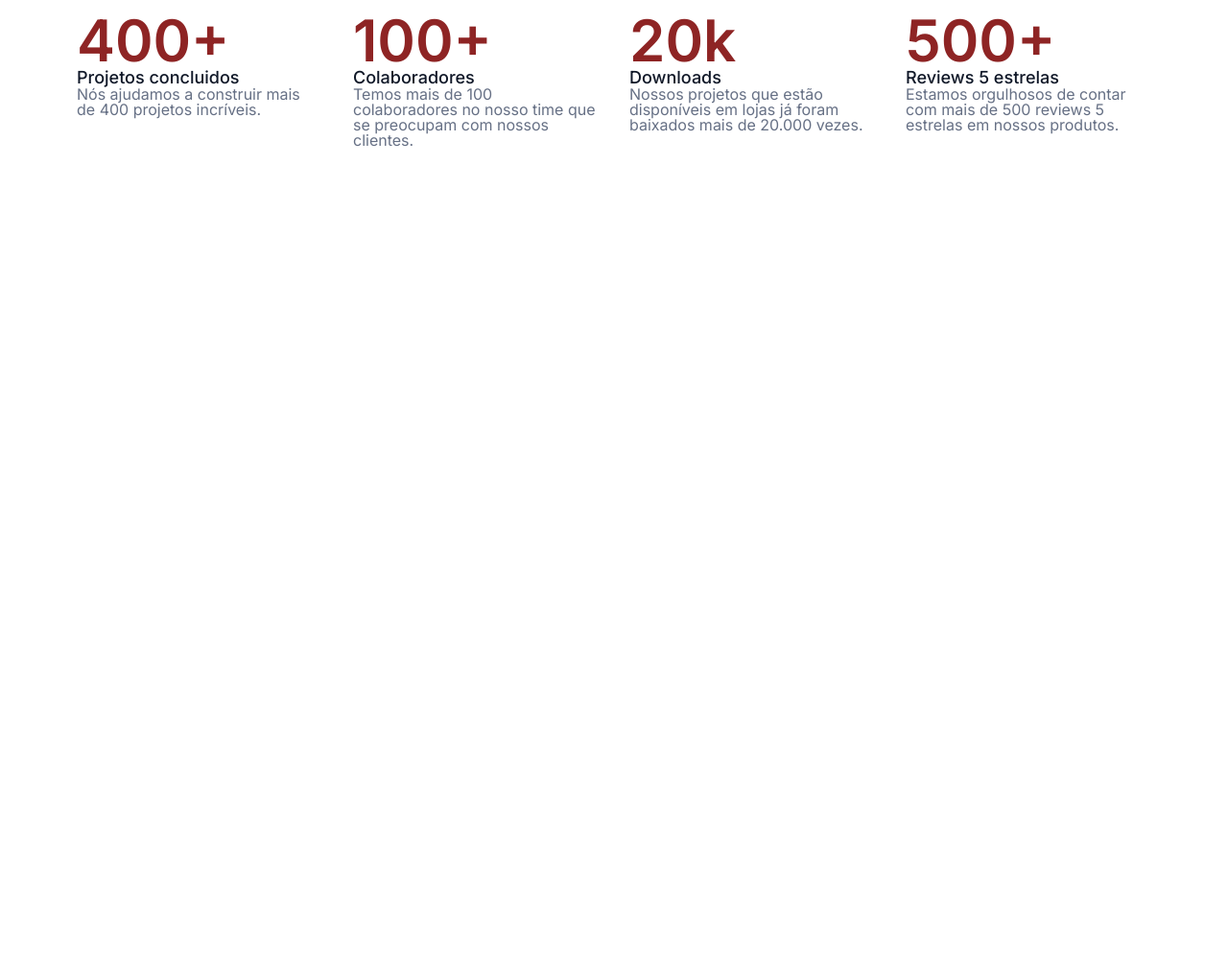
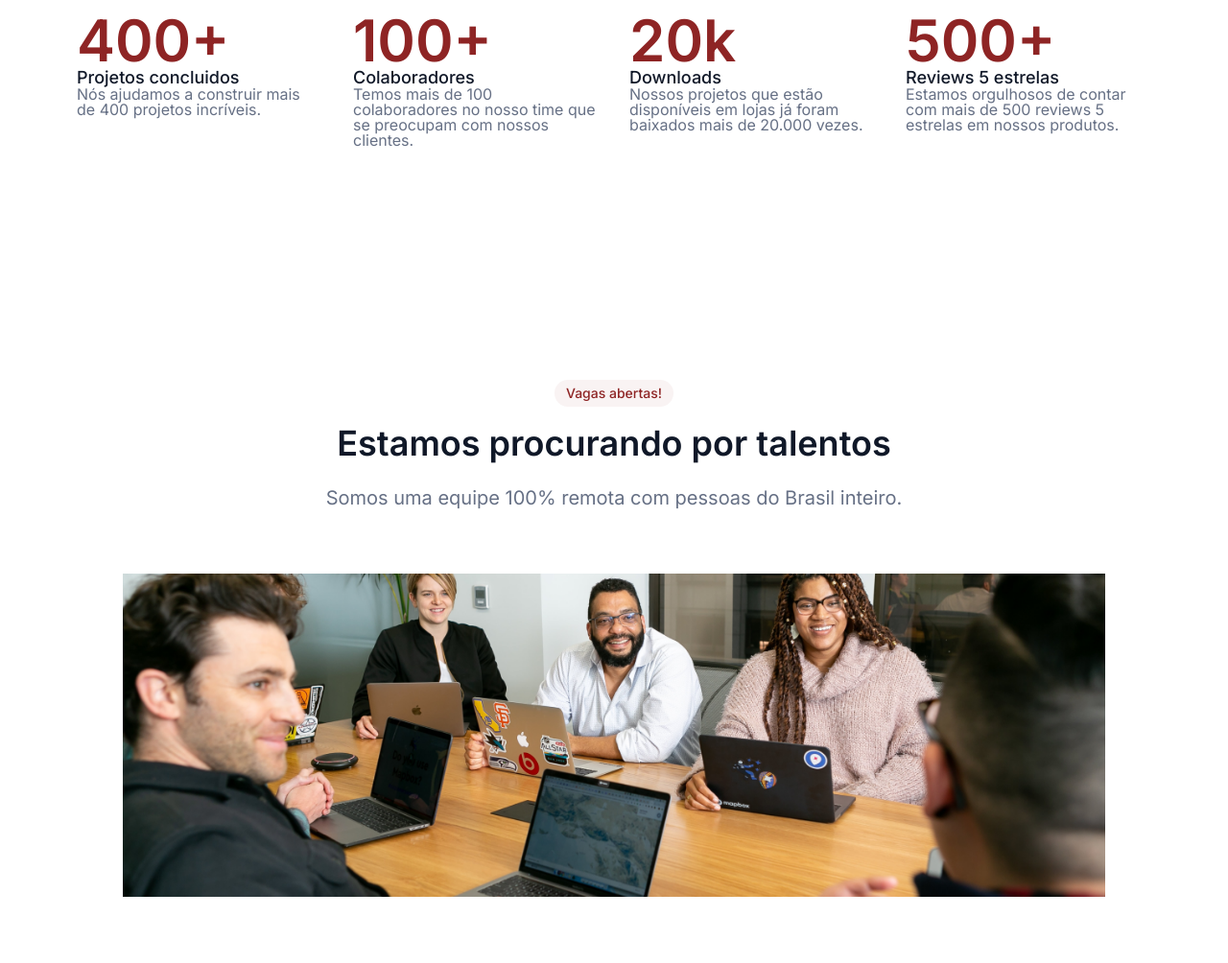
Before and after one commit to felipem7k/optimustech, a plain HTML site: page index.html in a window 1280 px wide. Shown: the part 506-1510 px from the top of the page at 96% size. Before the commit the page ends 806 px from the top, so only its background shows below. Drawn offline with Linux system fonts and the light colour scheme.

Commit message:
Dia 4/7, terceira section, primeira parte

```diff
--- a/index.html
+++ b/index.html
@@ -53,5 +53,13 @@
             <p>Estamos orgulhosos de contar com mais de 500 reviews 5 estrelas em nossos produtos.</p>
         </div>
     </section>
+    <section class="hiring">
+        <div class="hiring__main">
+            <h2>Vagas abertas!</h2>
+            <h1>Estamos procurando por talentos</h1>
+            <p>Somos uma equipe 100% remota com pessoas do Brasil inteiro.</p>
+            <img src="img/Image.png" alt="Pessoas fazendo reunião em uma mesa." class="hiring__image">
+        </div>
+    </section>
 </body>
 </html>
--- a/style.css
+++ b/style.css
@@ -2,11 +2,13 @@
 @import url("styles/header.css");
 @import url("styles/about-us.css");
 @import url("styles/amounts.css");
+@import url("styles/hiring.css");
 
 :root {
     --bg-color: #FFFFFF;
 
     --prim-color: #8E2424;
+    --sec-color: rgba(143, 36, 36, 0.050);
 
     --prim-fonts-color: #667085;
     --sec-fonts-color: #3A404E;
--- /dev/null
+++ b/styles/hiring.css
@@ -0,0 +1,39 @@
+.hiring {
+    margin: 96px 0;
+}
+
+.hiring__main {
+    text-align: center;
+
+    h2 {
+        display: inline-block;
+        padding: 4px 12px;
+        border-radius: 16px;
+        background-color: var(--sec-color);
+        color: var(--prim-color);
+        font-size: 14px;
+        font-weight: 500;
+        line-height: 20px;
+    }
+
+    h1 {
+        color: var(--ter-fonts-color);
+        font-size: 36px;
+        line-height: 44px;
+        font-weight: 600;
+        margin-top: 16px;
+    }
+
+    p {
+        color: var(--prim-fonts-color);
+        font-size: 20px;
+        font-weight: 400;
+        line-height: 30px;
+        margin-top: 20px;
+    }
+
+    img {
+        width: 80%;
+        margin: 64px 0;
+    }
+}
```
Also changed, not shown: img/Image.png (added).
